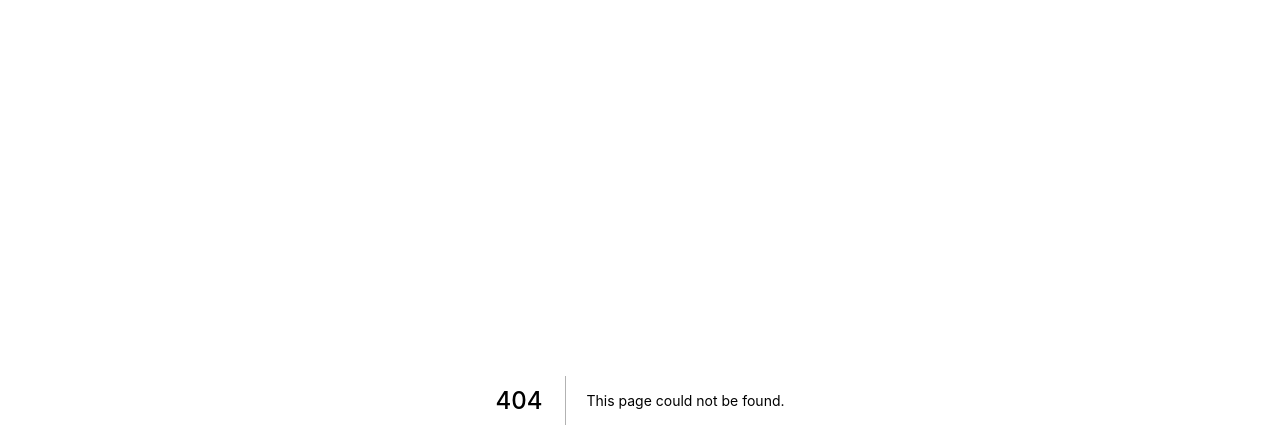
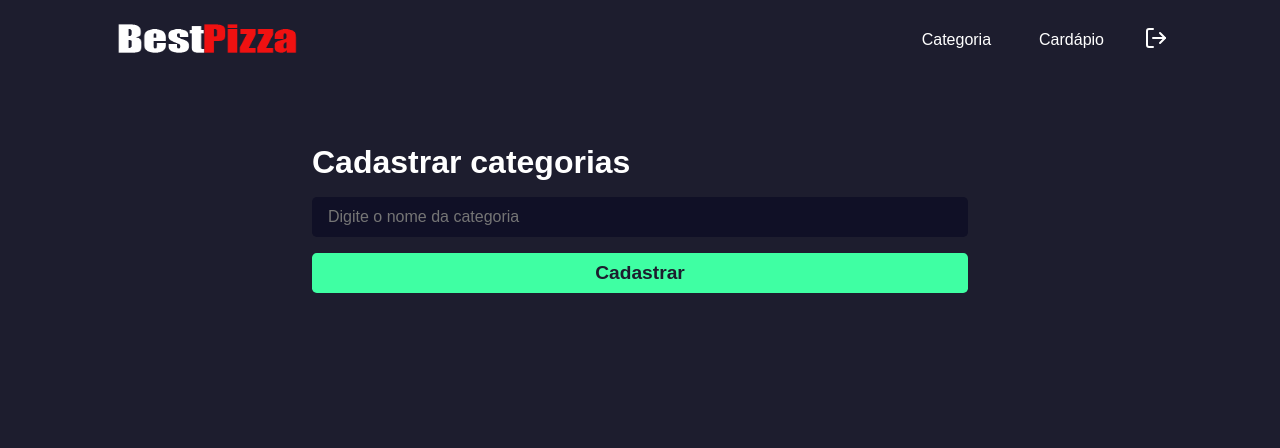
Before and after one commit to Grazziano/pizzaria, a Next.js app in the folder frontend/: page /category in a window 1280 px wide. Before the commit this address had no page. Shown: the top 448 px of the page. Built offline with nearby package versions, Linux system fonts and the light colour scheme.

Commit message:
Página categoria

```diff
--- a/frontend/src/components/Header/styles.module.scss
+++ b/frontend/src/components/Header/styles.module.scss
@@ -14,6 +14,11 @@
 
   img {
     cursor: pointer;
+  }
+
+  h1 {
+    color: var(--white);
+    font-size: 1.5rem;
   }
 }
 
--- /dev/null
+++ b/frontend/src/pages/category/index.tsx
@@ -0,0 +1,37 @@
+import Head from 'next/head';
+import { FormEvent, useState } from 'react';
+import { Header } from '../../components/Header';
+import styles from './styles.module.scss';
+
+export default function Category() {
+  const [name, setName] = useState('');
+
+  async function handleRegister(event: FormEvent) {
+    event.preventDefault();
+    alert('Categoria: ' + name);
+  }
+
+  return (
+    <>
+      <Head>
+        <title>Nova Categoria - Best Pizzaria</title>
+      </Head>
+      <div>
+        <Header />
+        <main className={styles.container}>
+          <h1>Cadastrar categorias</h1>
+          <form className={styles.form} onSubmit={handleRegister}>
+            <input
+              type="text"
+              placeholder="Digite o nome da categoria"
+              className={styles.input}
+              value={name}
+              onChange={(e) => setName(e.target.value)}
+            />
+            <button className={styles.buttonAdd}>Cadastrar</button>
+          </form>
+        </main>
+      </div>
+    </>
+  );
+}
--- /dev/null
+++ b/frontend/src/pages/category/styles.module.scss
@@ -0,0 +1,40 @@
+.container {
+  max-width: 720px;
+  margin: 4rem auto;
+  padding: 0 2rem;
+
+  display: flex;
+  justify-content: space-between;
+  flex-direction: column;
+}
+
+.container h1 {
+  color: var(--white);
+}
+
+.form {
+  display: flex;
+  flex-direction: column;
+  margin: 1rem 0;
+}
+
+.input {
+  background-color: var(--dark-900);
+  border: 0;
+  padding: 1rem;
+  height: 40px;
+  border-radius: 0.3rem;
+  color: var(--white);
+  border: 1px solid var(--gray-900);
+  margin-bottom: 1rem;
+}
+
+.buttonAdd {
+  height: 40px;
+  border: 0;
+  background-color: var(--green-900);
+  font-weight: bold;
+  font-size: 1.2rem;
+  border-radius: 0.3rem;
+  color: var(--dark-700);
+}
```
